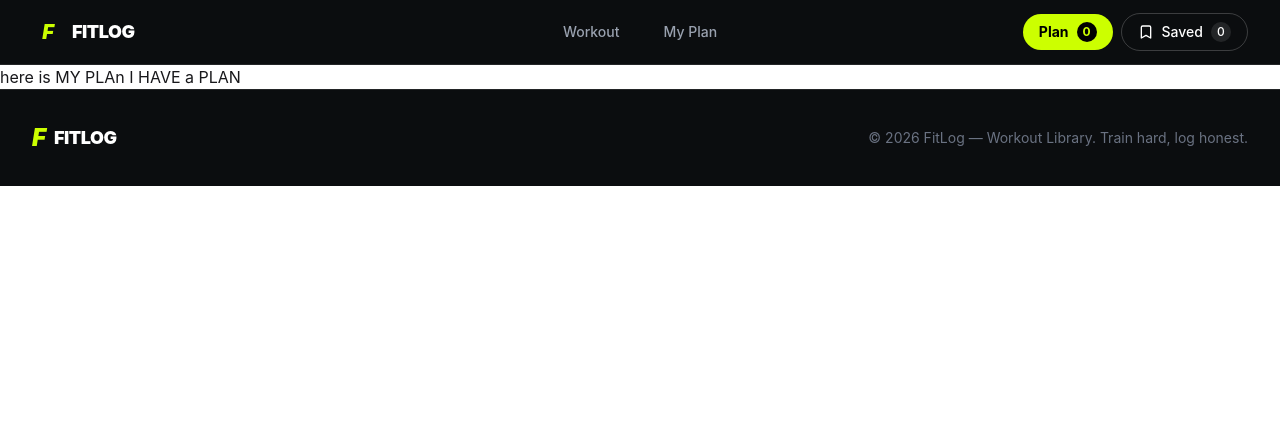
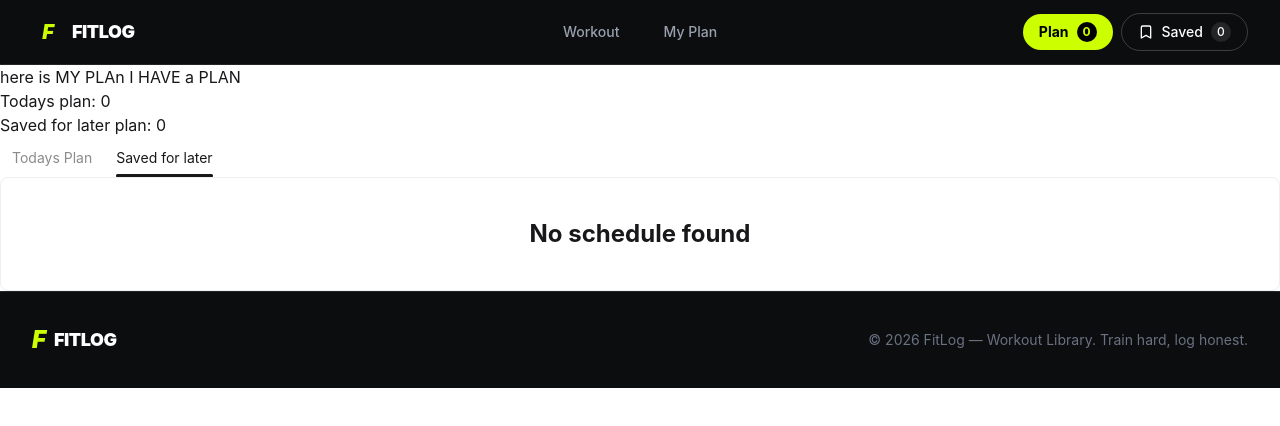
Before and after one commit to taseen311/nextjs-assignment, a Next.js app: page /my-plan in a window 1280 px wide. Shown: the top 426 px of the page. Built offline with nearby package versions, Linux system fonts and the light colour scheme.

Commit message:
fixed loading issue

```diff
--- a/src/app/layout.js
+++ b/src/app/layout.js
@@ -3,6 +3,7 @@ import "./globals.css";
 import Navbar from "./component/shared/Navbar";
 import Footer from "./component/shared/Footer";
 import GymProvider from "@/context/GymContext";
+import { ToastContainer } from "react-toastify";
 
 const geistSans = Geist({
   variable: "--font-geist-sans",
@@ -30,6 +31,7 @@ export default function RootLayout({ children }) {
           <Navbar />
           <div>{children}</div>
           <Footer />
+          <ToastContainer/>
         </GymProvider>
       </body>
     </html>
--- a/src/app/my-plan/page.jsx
+++ b/src/app/my-plan/page.jsx
@@ -1,15 +1,59 @@
-'use client'
-import { GymContext } from '@/context/GymContext';
-import React, { useContext } from 'react';
+"use client";
+import { GymContext } from "@/context/GymContext";
+import React, { useContext } from "react";
+import GymCard from "../component/shared/GymCard";
 
 const ListedGyms = () => {
-    const {todaysPlan, savedForLater} = useContext(GymContext);
-    console.log(todaysPlan, savedForLater);
-    return (
-        <div>
-            here is MY PLAn I HAVE a PLAN
+  const { todaysPlan, savedForLater } = useContext(GymContext);
+  console.log(todaysPlan, savedForLater);
+  return (
+    <div>
+      here is MY PLAn I HAVE a PLAN
+      <h2>Todays plan: {todaysPlan.length}</h2>
+      <h2>Saved for later plan: {savedForLater.length}</h2>
+      {/* name of each tab group should be unique */}
+      <div className="tabs tabs-border">
+        <input
+          type="radio"
+          name="my_tabs_2"
+          className="tab"
+          aria-label="Todays Plan"
+        />
+        <div className="tab-content border-base-300 bg-base-100 p-10">
+          {
+            todaysPlan.length>0? (
+                todaysPlan.map(gym =>{
+                return <GymCard key={gym.id} workout={gym}></GymCard>
+                }
+                )
+            )
+          : (
+            <p className="text-center text-2xl font-bold">No schedule found</p>
+          )}
         </div>
-    );
+
+        <input
+          type="radio"
+          name="my_tabs_2"
+          className="tab"
+          aria-label="Saved for later"
+          defaultChecked
+        />
+        <div className="tab-content border-base-300 bg-base-100 p-10">
+          {
+            savedForLater.length>0? (
+                savedForLater.map(gym =>{
+                return <GymCard key={gym.id} workout={gym}></GymCard>
+                }
+                )
+            )
+          : (
+            <p className="text-center text-2xl font-bold">No schedule found</p>
+          )}
+        </div>
+      </div>
+    </div>
+  );
 };
 
 export default ListedGyms;
```
